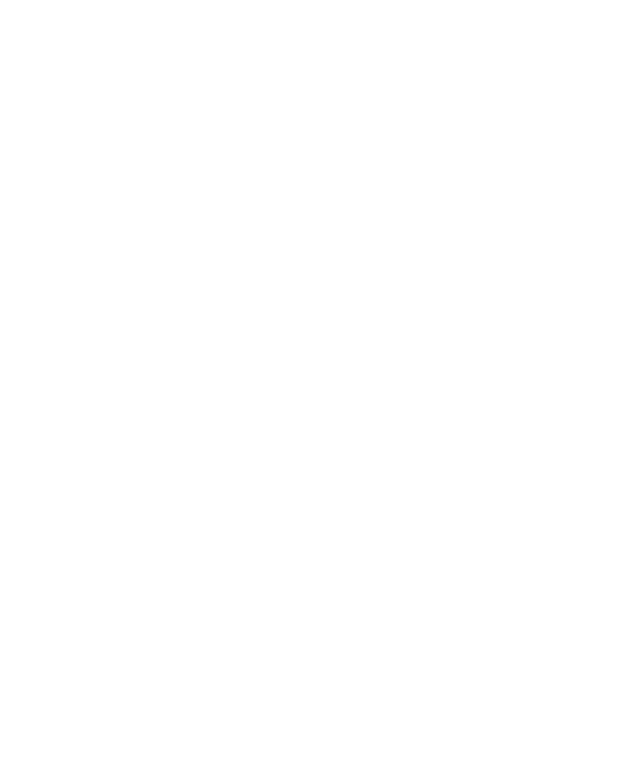
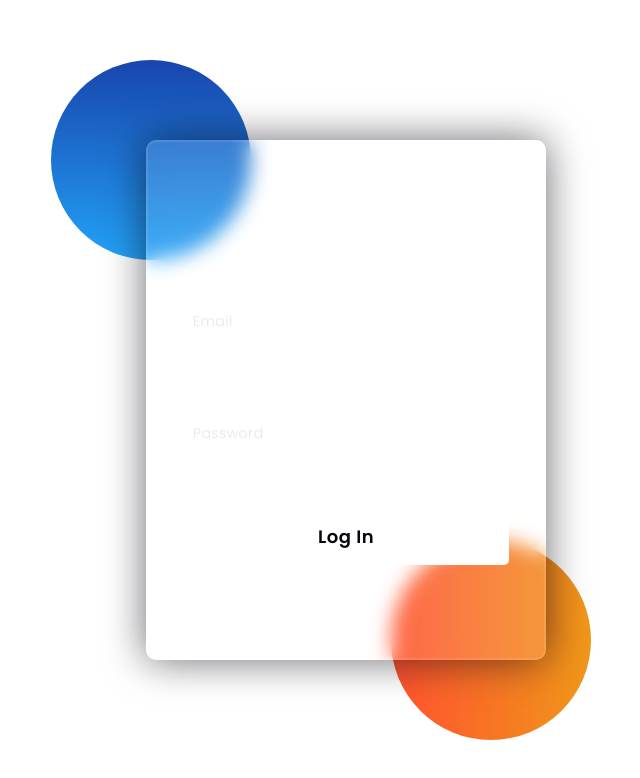
Before and after one commit to Florjon-byte/BetterRoomReserve, a React (Create React App) app in the folder better-room-reserve-app/: page /login in a window 1280 px wide. Before the commit this address had no page. Shown: the top 778 px of the page, without its empty margins (294-934 px from the left). Built offline with nearby package versions, Linux system fonts and the light colour scheme.

Commit message:
added more file changes

```diff
--- a/better-room-reserve-app/src/App.js
+++ b/better-room-reserve-app/src/App.js
@@ -1,18 +1,21 @@
-import './App.css';
+import './cssfiles/App.css';
 import 'bootstrap/dist/css/bootstrap.css';
-import React, { Component, useEffect, useState} from "react"
-import { BrowserRouter as Router, Routes, Route } from "react-router-dom"
+import React from "react"
+import { BrowserRouter as Router, Routes, Route, useNavigate } from "react-router-dom"
 import { Reserve } from './pages/Reserve'
 import { Profile } from './pages/Profile'
+import { LoginPage } from "./pages/LoginPage"
 import { Home } from "./pages/HomePage"
 
 const App = () => {
+
     return (
       <Router>
             <Routes>
                 <Route exact path="/" element={<Home/> }/>
                 <Route exact path="/reserve" element={<Reserve/>}/>
                 <Route exact path="/profile" element={<Profile/> }/>
+                <Route exact path="/login" element={<LoginPage/> }/>
             </Routes>
         </Router>
     );
--- /dev/null
+++ b/better-room-reserve-app/src/cssfiles/login.css
@@ -0,0 +1,116 @@
+*,
+*:before,
+*:after{
+    padding: 0;
+    margin: 0;
+    box-sizing: border-box;
+}
+.background{
+    width: 430px;
+    height: 520px;
+    position: absolute;
+    transform: translate(-50%,-50%);
+    left: 50%;
+    top: 50%;
+}
+.background .shape{
+    height: 200px;
+    width: 200px;
+    position: absolute;
+    border-radius: 50%;
+}
+.shape:first-child{
+    background: linear-gradient(
+        #1845ad,
+        #23a2f6
+    );
+    left: -80px;
+    top: -80px;
+}
+.shape:last-child{
+    background: linear-gradient(
+        to right,
+        #ff512f,
+        #f09819
+    );
+    right: -30px;
+    bottom: -80px;
+}
+form{
+    height: 520px;
+    width: 400px;
+    background-color: rgba(255,255,255,0.13);
+    position: absolute;
+    transform: translate(-50%,-50%);
+    top: 50%;
+    left: 50%;
+    border-radius: 10px;
+    backdrop-filter: blur(10px);
+    border: 2px solid rgba(255,255,255,0.1);
+    box-shadow: 0 0 40px rgba(8,7,16,0.6);
+    padding: 50px 35px;
+}
+form *{
+    font-family: 'Poppins',sans-serif;
+    color: #ffffff;
+    letter-spacing: 0.5px;
+    outline: none;
+    border: none;
+}
+form h3{
+    font-size: 32px;
+    font-weight: 500;
+    line-height: 42px;
+    text-align: center;
+}
+
+label {
+    display: block;
+    margin-top: 30px;
+    font-size: 16px;
+    font-weight: 500;
+}
+input{
+    display: block;
+    height: 50px;
+    width: 100%;
+    background-color: rgba(255,255,255,0.07);
+    border-radius: 3px;
+    padding: 0 10px;
+    margin-top: 8px;
+    font-size: 14px;
+    font-weight: 300;
+}
+::placeholder{
+    color: #e5e5e5;
+}
+button{
+    margin-top: 50px;
+    width: 100%;
+    background-color: #ffffff;
+    color: #080710;
+    padding: 15px 0;
+    font-size: 18px;
+    font-weight: 600;
+    border-radius: 5px;
+    cursor: pointer;
+}
+.social{
+  margin-top: 30px;
+  display: flex;
+}
+.social div{
+  background: red;
+  width: 150px;
+  border-radius: 3px;
+  padding: 5px 10px 10px 5px;
+  background-color: rgba(255,255,255,0.27);
+  color: #eaf0fb;
+  text-align: center;
+}
+.social div:hover{
+  background-color: rgba(255,255,255,0.47);
+}
+.social .fb{
+  margin-left: 25px;
+}
--- a/better-room-reserve-app/src/pages/HomePage.js
+++ b/better-room-reserve-app/src/pages/HomePage.js
@@ -1,6 +1,15 @@
 import logo from '../images/bern-dibner-library.jpg';
+import { useNavigate } from 'react-router-dom';
+import '../cssfiles/App.css';
 
 export function Home(){
+
+  const navigate = useNavigate()
+
+  const handleLoginClick = () => {
+    navigate("/login")
+  }
+
   return(
       <div>
       {/* Navbar */}
@@ -10,17 +19,17 @@
           <div class="collapse navbar-collapse" id="navbarNav">
             <ul class="navbar-nav">
               <li class="nav-item">
-                  <a class="nav-link active" aria-current="page" href="#">Home</a>
+                <a class="nav-link active" aria-current="page" href="/">Home</a>
               </li>
               <li class="nav-item">
-                  <a class="nav-link" href="#">Profile</a>
+                <a class="nav-link" href="/profile">Profile</a>
               </li>
               <li class="nav-item">
-                  <a class="nav-link" href="#">Reserve</a>
+                <a class="nav-link" href="/reserve">Reserve</a>
               </li>
             </ul>
           </div>
-            <button class="btn primary btn" hreft="">
+          <button class="btn primary btn" onClick={handleLoginClick}>
             Login
           </button>
         </div>
--- /dev/null
+++ b/better-room-reserve-app/src/pages/LoginPage.js
@@ -0,0 +1,31 @@
+
+import "../cssfiles/login.css"
+
+export function LoginPage(){
+    return (
+        <html>
+            <head>
+                <link rel="preconnect" href="https://fonts.gstatic.com"/>
+                <link rel="stylesheet" href="https://cdnjs.cloudflare.com/ajax/libs/font-awesome/5.15.4/css/all.min.css"/>
+                <link href="https://fonts.googleapis.com/css2?family=Poppins:wght@300;500;600&display=swap" rel="stylesheet"/>
+            </head>
+            <body>
+                <div class="background">
+                    <div class="shape"></div>
+                    <div class="shape"></div>
+                </div>
+                <form action="{{ url_for('login') }}" method="post">
+                    <h3>Login Here</h3>
+
+                    <label for="email">Email</label>
+                    <input type="text" name="email" placeholder="Email" id="email" maxlength="40" required />
+
+                    <label for="password">Password</label>
+                    <input type="password" name="password" placeholder="Password" id="password" maxlength="40" required/>
+
+                    <button type="submit" value="Login">Log In</button>
+                </form>
+            </body>
+        </html>
+    )
+}
```
Also changed, not shown: better-room-reserve-app/src/cssfiles/App.css (renamed from better-room-reserve-app/src/App.css), 1 other file (tests, documents, lock files or other folders). Lines whose indentation alone changed are shown as unchanged.
